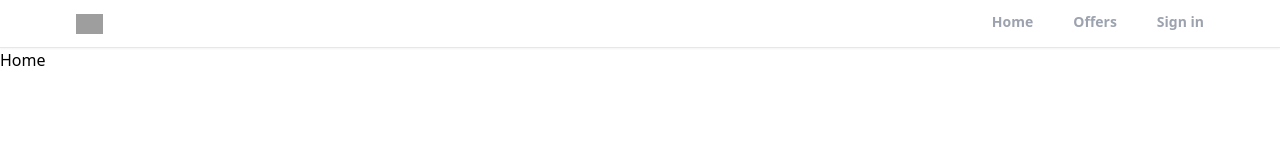
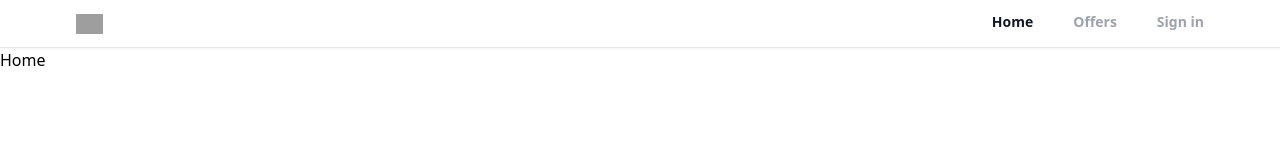
Before and after one commit to Anjana-Dunukara/realtor-react-web, a React (Create React App) app: page / in a window 1280 px wide. Shown: the top 160 px of the page. Built offline with nearby package versions, Linux system fonts and the light colour scheme; grey boxes are pictures that could not be loaded.

Commit message:
Create routers to between pages

```diff
--- a/src/components/Header.jsx
+++ b/src/components/Header.jsx
@@ -1,8 +1,9 @@
 import React from "react";
-import { useLocation } from "react-router-dom";
+import { useLocation, useNavigate } from "react-router-dom";
 
 export default function Header() {
   const location = useLocation();
+  const navigate = useNavigate();
 
   const pathMathRoute = (route) => {
     if (route === location.pathname) {
@@ -11,35 +12,39 @@ export default function Header() {
   };
 
   return (
-    <div className="bg-white border-b shadow-sm sticky top-0 -z-50">
+    <div className="bg-white border-b shadow-sm sticky top-0 z-50">
       <header className="flex justify-between items-center px-3 max-w-6xl mx-auto">
         <div>
           <img
             src="https://static.rdc.moveaws.com/images/logos/rdc-logo-default.svg"
             alt="logo"
             className="h-5 cursor-pointer"
+            onClick={() => navigate("/")}
           />
         </div>
         <div>
           <ul className="flex space-x-10">
             <li
+              onClick={() => navigate("/")}
               className={`py-3 text-sm font-semibold text-gray-400 border-b-[3px] border-b-transparent ${
-                pathMathRoute("/") && "text-black border-b-red-500"
-              }`}
+                pathMathRoute("/") && "text-gray-900 border-b-red-500"
+              } cursor-pointer`}
             >
               Home
             </li>
             <li
-              className={`py-3 text-sm font-semibold text-gray-400 border-b-[3px] border-b-transparent ${
-                pathMathRoute("/offers") && "text-black border-b-red-500"
+              onClick={() => navigate("/offers")}
+              className={`cursor-pointer py-3 text-sm font-semibold text-gray-400 border-b-[3px] border-b-transparent ${
+                pathMathRoute("/offers") && "text-gray-900 border-b-red-500"
               }`}
             >
               Offers
             </li>
             <li
-              className={`py-3 text-sm font-semibold text-gray-400 border-b-[3px] border-b-transparent ${
-                pathMathRoute("/sign-in") && "text-black border-b-red-500"
+              className={`cursor-pointer py-3 text-sm font-semibold text-gray-400 border-b-[3px] border-b-transparent ${
+                pathMathRoute("/sign-in") && "text-gray-900 border-b-red-500"
               }`}
+              onClick={() => navigate("/sign-in")}
             >
               Sign in
             </li>
```
